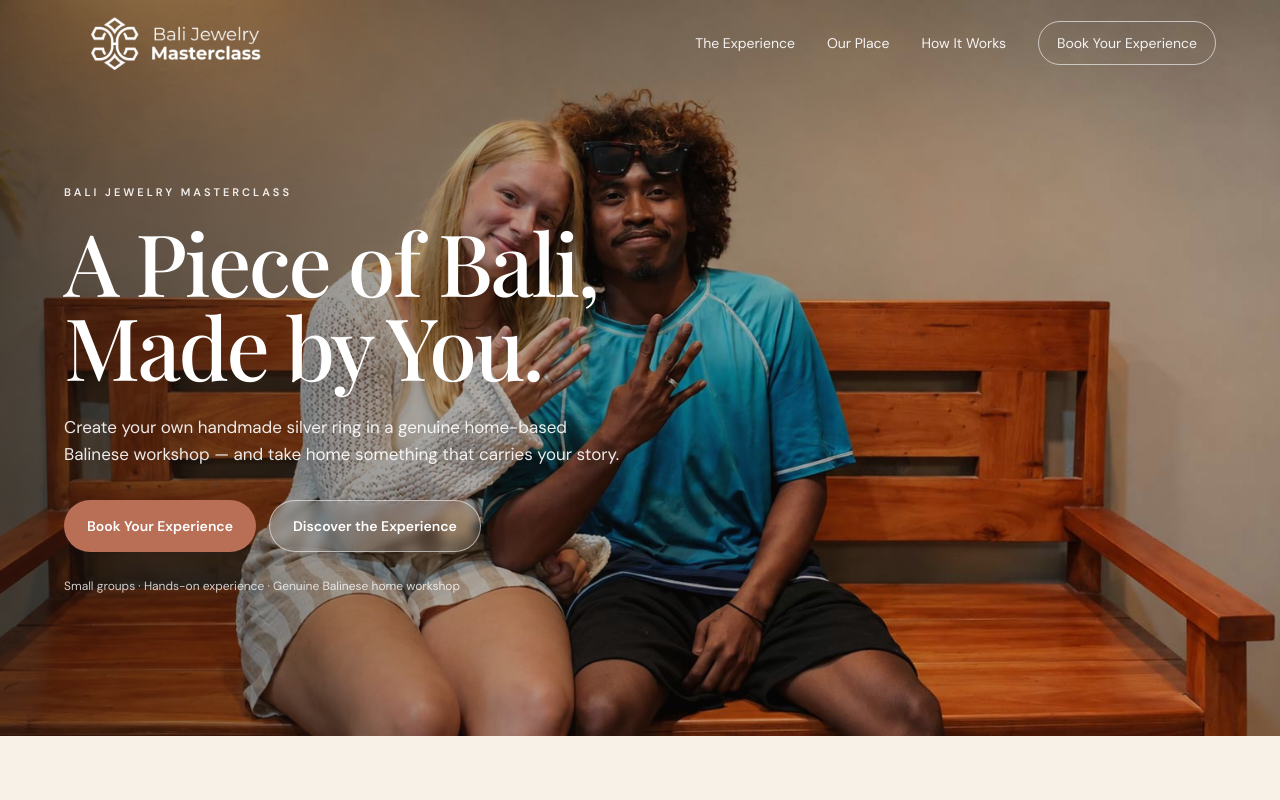
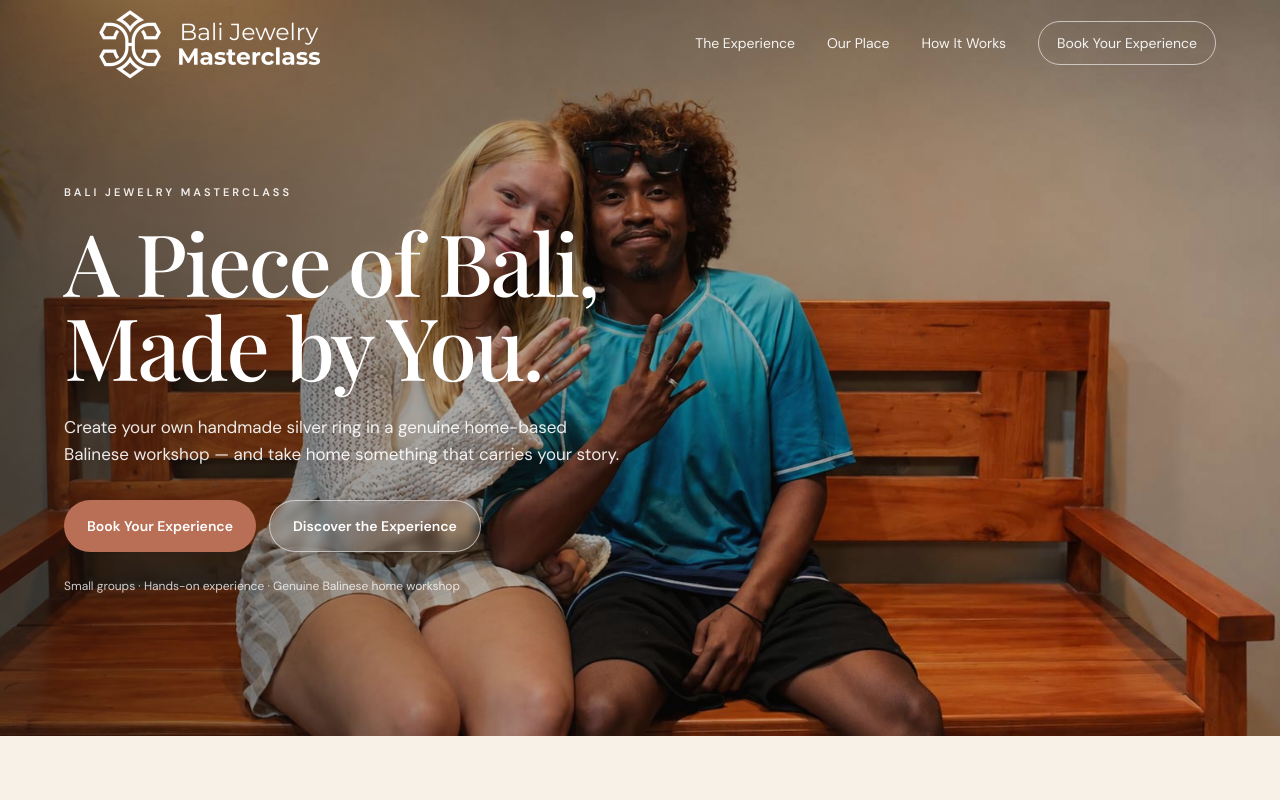
Before and after one commit to bjmproject/bali-jewelry-masterclass, a plain HTML site: page index.html in a window 1280 px wide. Shown: the top 800 px of the page. Drawn offline with nearby package versions, Linux system fonts and the light colour scheme.

Commit message:
Update index.html

```diff
--- a/index.html
+++ b/index.html
@@ -89,7 +89,7 @@
     }
 
     .brand img {
-  width: 230px;
+  width: 300px;
   height: auto;
   display: block;
 }
```
